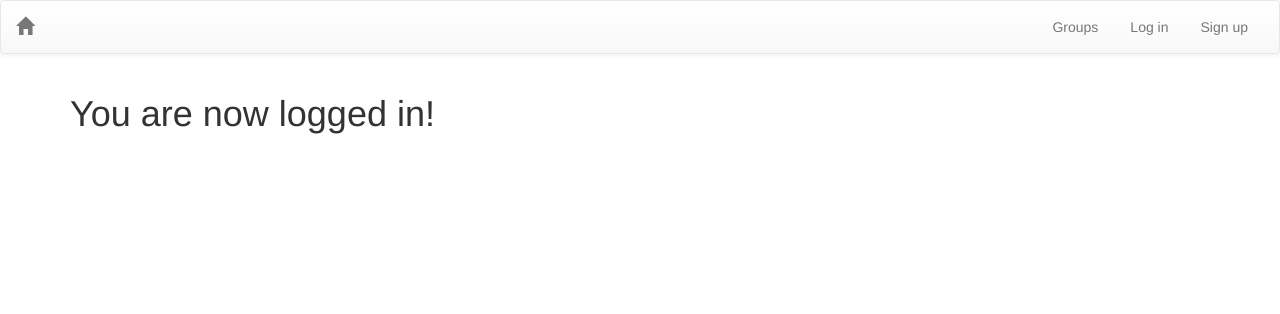
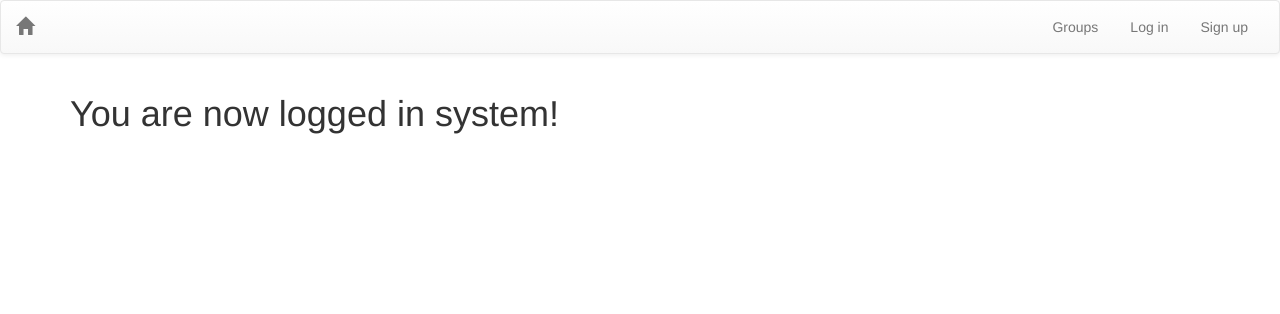
Before and after one commit to macrusso/django-social, a Django app: page /confirmation/ in a window 1280 px wide. Shown: the top 314 px of the page. Run offline with Django 3.2, Linux system fonts and the light colour scheme; some libraries are stand-ins or nearby versions.

Commit message:
Update confirmation.html

```diff
--- a/templates/confirmation.html
+++ b/templates/confirmation.html
@@ -2,6 +2,6 @@
 
 {% block content %}
 
-    <h1>You are now logged in!</h1>
+    <h1>You are now logged in system!</h1>
 
 {% endblock %}
```
